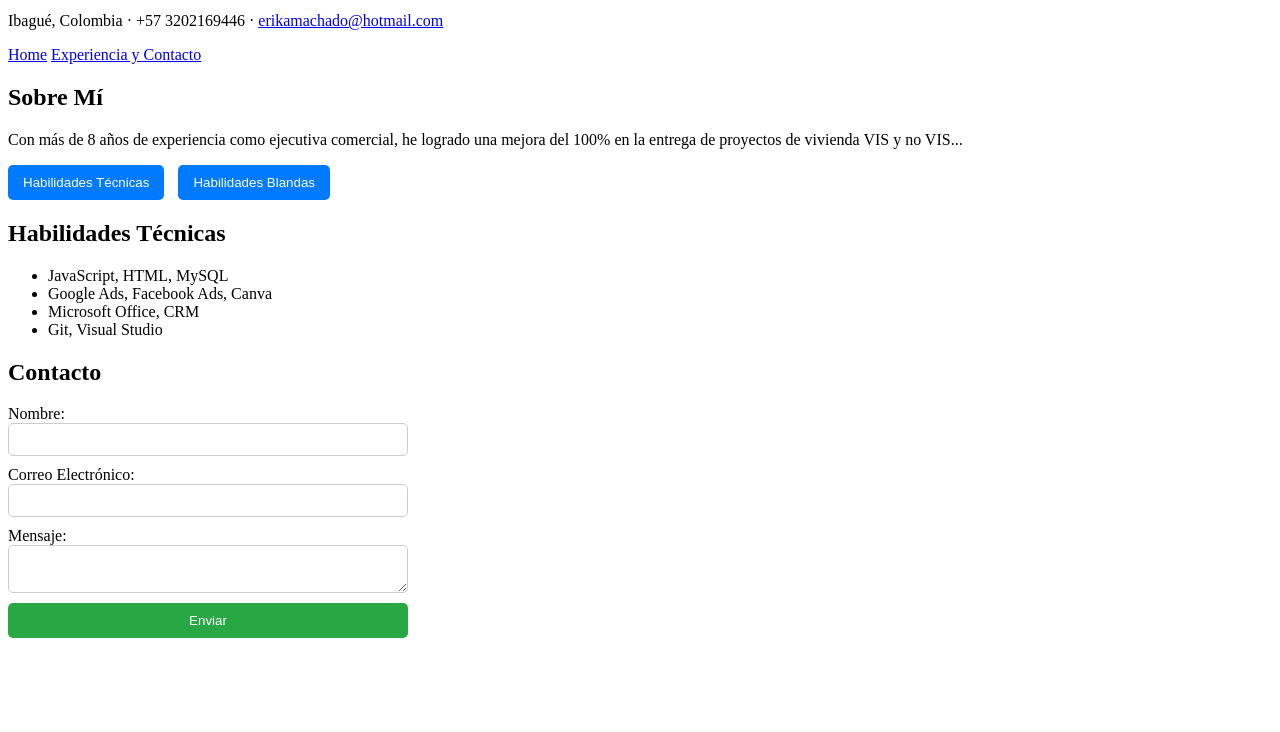
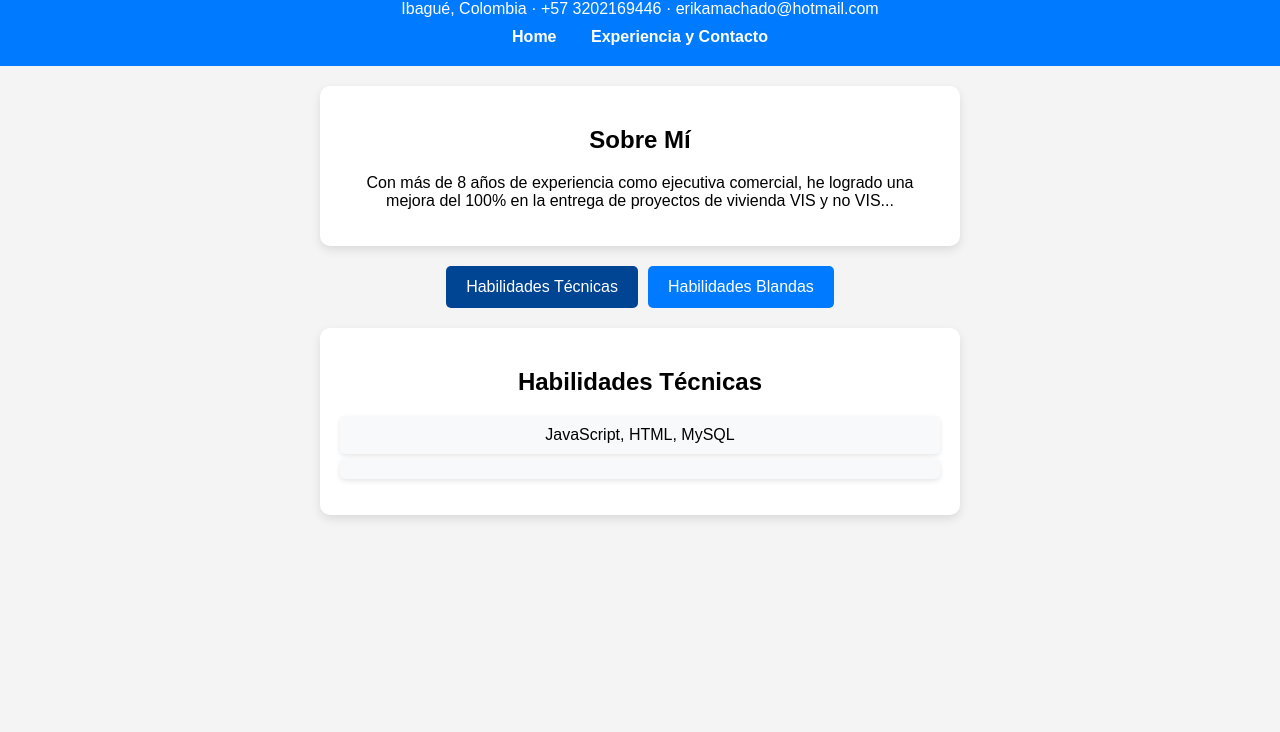
Before and after one commit to KEKAMACHADO/hoja-de-vida, a plain HTML site: page index.html in a window 1280 px wide. Shown: the part 68-800 px from the top of the page. Drawn offline with Linux system fonts and the light colour scheme.

Commit message:
Mejoras de diseño y corrección de funcionalidad en hoja de vida

```diff
--- a/index.html
+++ b/index.html
@@ -21,52 +21,13 @@
         <p>Con más de 8 años de experiencia como ejecutiva comercial, he logrado una mejora del 100% en la entrega de proyectos de vivienda VIS y no VIS...</p>
     </section>
 
-    <!-- Botones para alternar entre habilidades -->
     <div class="tabs">
-        <button class="tab-button" data-tab="habilidades-tecnicas">Habilidades Técnicas</button>
+        <button class="tab-button active" data-tab="habilidades-tecnicas">Habilidades Técnicas</button>
         <button class="tab-button" data-tab="habilidades-blandas">Habilidades Blandas</button>
     </div>
 
-    <!-- Sección de habilidades técnicas -->
     <section id="habilidades-tecnicas" class="tab active-tab">
         <h2>Habilidades Técnicas</h2>
         <ul>
             <li>JavaScript, HTML, MySQL</li>
-            <li>Google Ads, Facebook Ads, Canva</li>
-            <li>Microsoft Office, CRM</li>
-            <li>Git, Visual Studio</li>
-        </ul>
-    </section>
-
-    <!-- Sección de habilidades blandas -->
-    <section id="habilidades-blandas" class="tab">
-        <h2>Habilidades Blandas</h2>
-        <ul>
-            <li>Comunicación efectiva</li>
-            <li>Orientación al cliente</li>
-            <li>Negociación y cierre de ventas</li>
-            <li>Gestión de tiempo y multitareas</li>
-            <li>Trabajo en equipo</li>
-        </ul>
-    </section>
-
-    <!-- Formulario de contacto -->
-    <section>
-        <h2>Contacto</h2>
-        <form action="enviar.php" method="POST">
-            <label for="nombre">Nombre:</label>
-            <input type="text" id="nombre" name="nombre" required>
-
-            <label for="email">Correo Electrónico:</label>
-            <input type="email" id="email" name="email" required>
-
-            <label for="mensaje">Mensaje:</label>
-            <textarea id="mensaje" name="mensaje" required></textarea>
-
-            <button type="submit">Enviar</button>
-        </form>
-    </section>
-
-    <script src="script.js"></script>
-</body>
-</html>
+            <li>
--- a/script.js
+++ b/script.js
@@ -1,13 +1,18 @@
 document.addEventListener("DOMContentLoaded", function () {
-    // Función para cambiar entre pestañas
     function openTab(tabName) {
         let tabs = document.querySelectorAll(".tab");
+        let buttons = document.querySelectorAll(".tab-button");
+
+        // Ocultar todas las pestañas y desactivar los botones
         tabs.forEach(tab => tab.classList.remove("active-tab"));
+        buttons.forEach(button => button.classList.remove("active"));
 
+        // Mostrar la pestaña seleccionada y activar el botón
         document.getElementById(tabName).classList.add("active-tab");
+        document.querySelector(`[data-tab="${tabName}"]`).classList.add("active");
     }
 
-    // Agregar evento a los botones
+    // Agregar eventos a los botones
     let tabButtons = document.querySelectorAll(".tab-button");
     tabButtons.forEach(button => {
         button.addEventListener("click", function () {
@@ -16,23 +21,6 @@ document.addEventListener("DOMContentLoaded", function () {
         });
     });
 
-    // Validar formulario antes de enviarlo
-    const form = document.querySelector("form");
-    if (form) {
-        form.addEventListener("submit", function (event) {
-            let nombre = document.getElementById("nombre").value.trim();
-            let email = document.getElementById("email").value.trim();
-            let mensaje = document.getElementById("mensaje").value.trim();
-
-            let emailRegex = /^[^\s@]+@[^\s@]+\.[^\s@]+$/;
-
-            if (nombre === "" || email === "" || mensaje === "") {
-                alert("Por favor, completa todos los campos.");
-                event.preventDefault();
-            } else if (!emailRegex.test(email)) {
-                alert("Por favor, ingresa un correo electrónico válido.");
-                event.preventDefault();
-            }
-        });
-    }
+    // Mostrar la primera pestaña por defecto
+    openTab("habilidades-tecnicas");
 });
--- a/styles.css
+++ b/styles.css
@@ -1,23 +1,82 @@
-/* Diseño básico para las pestañas */
+/* Estilos generales */
+body {
+    font-family: Arial, sans-serif;
+    background-color: #f4f4f4;
+    margin: 0;
+    padding: 0;
+    text-align: center;
+}
+
+/* Encabezado */
+header {
+    background-color: #007BFF;
+    color: white;
+    padding: 20px;
+}
+
+header h1 {
+    margin: 10px 0;
+    font-size: 24px;
+}
+
+header p {
+    margin: 5px 0;
+}
+
+header a {
+    color: white;
+    text-decoration: none;
+}
+
+header nav {
+    margin-top: 10px;
+}
+
+header nav a {
+    color: white;
+    margin: 0 15px;
+    font-weight: bold;
+}
+
+/* Sección principal */
+section {
+    background: white;
+    padding: 20px;
+    margin: 20px auto;
+    width: 80%;
+    max-width: 600px;
+    box-shadow: 0px 4px 10px rgba(0, 0, 0, 0.1);
+    border-radius: 10px;
+}
+
+/* Diseño de pestañas */
 .tabs {
+    display: flex;
+    justify-content: center;
     margin-bottom: 20px;
 }
 
-.tab-button {
-    padding: 10px 15px;
+.tabs button {
+    padding: 12px 20px;
     cursor: pointer;
     background-color: #007BFF;
     color: white;
     border: none;
-    margin-right: 10px;
+    margin: 0 5px;
     border-radius: 5px;
+    font-size: 16px;
+    transition: background 0.3s;
 }
 
-.tab-button:hover {
+.tabs button:hover {
     background-color: #0056b3;
 }
 
-/* Estilos para ocultar las secciones */
+.tabs button.active {
+    background-color: #004494;
+}
+
+/* Estilos para las secciones */
 .tab {
     display: none;
 }
@@ -26,29 +85,16 @@
     display: block;
 }
 
-/* Estilo del formulario */
-form {
-    display: flex;
-    flex-direction: column;
-    max-width: 400px;
+/* Listas */
+ul {
+    list-style: none;
+    padding: 0;
 }
 
-input, textarea {
-    margin-bottom: 10px;
-    padding: 8px;
-    border: 1px solid #ccc;
+li {
+    background: #f8f9fa;
+    padding: 10px;
+    margin: 5px 0;
     border-radius: 5px;
+    box-shadow: 0px 2px 5px rgba(0, 0, 0, 0.1);
 }
-
-button {
-    padding: 10px;
-    background-color: #28a745;
-    color: white;
-    border: none;
-    border-radius: 5px;
-    cursor: pointer;
-}
-
-button:hover {
-    background-color: #218838;
-}
```
